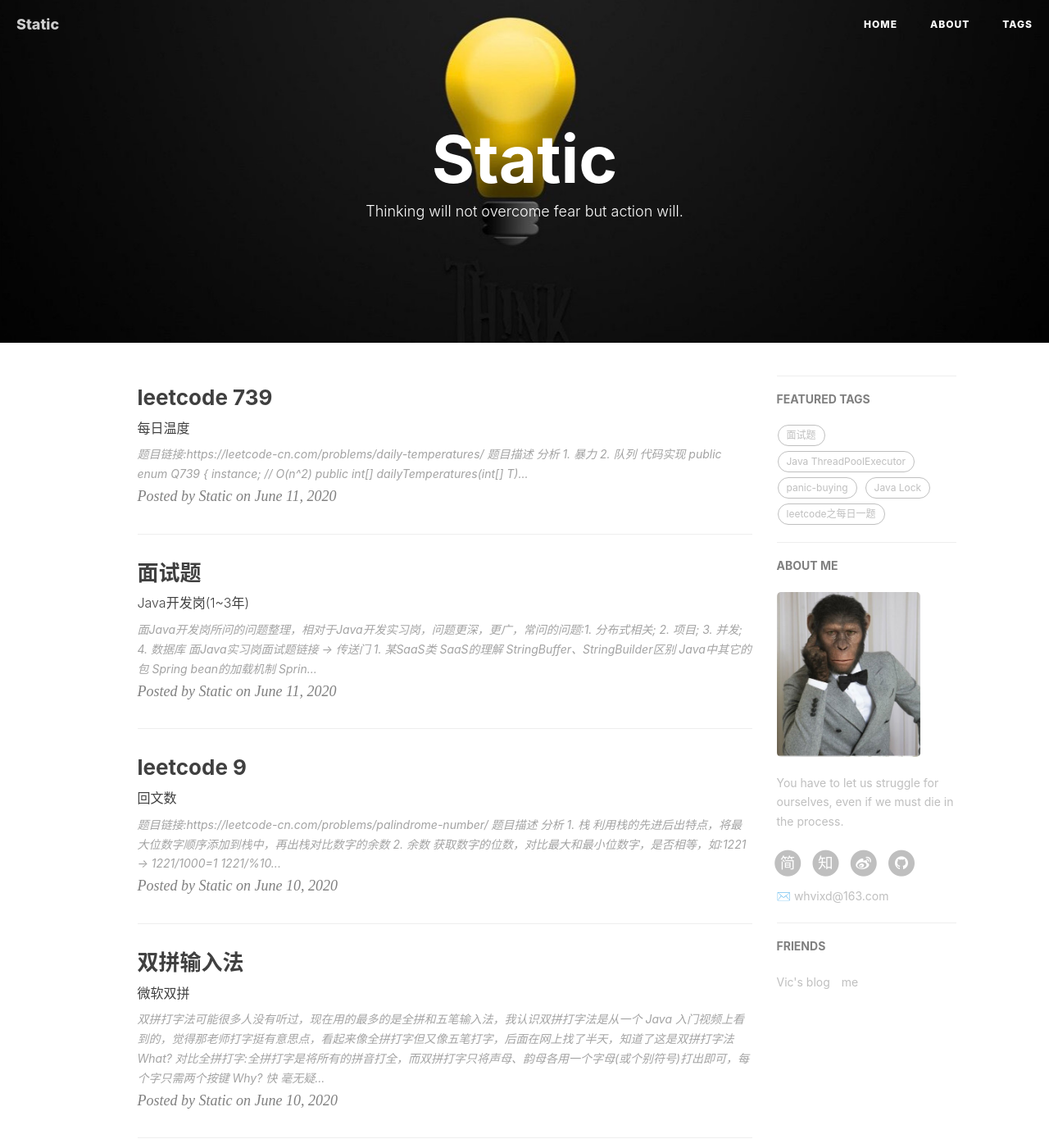
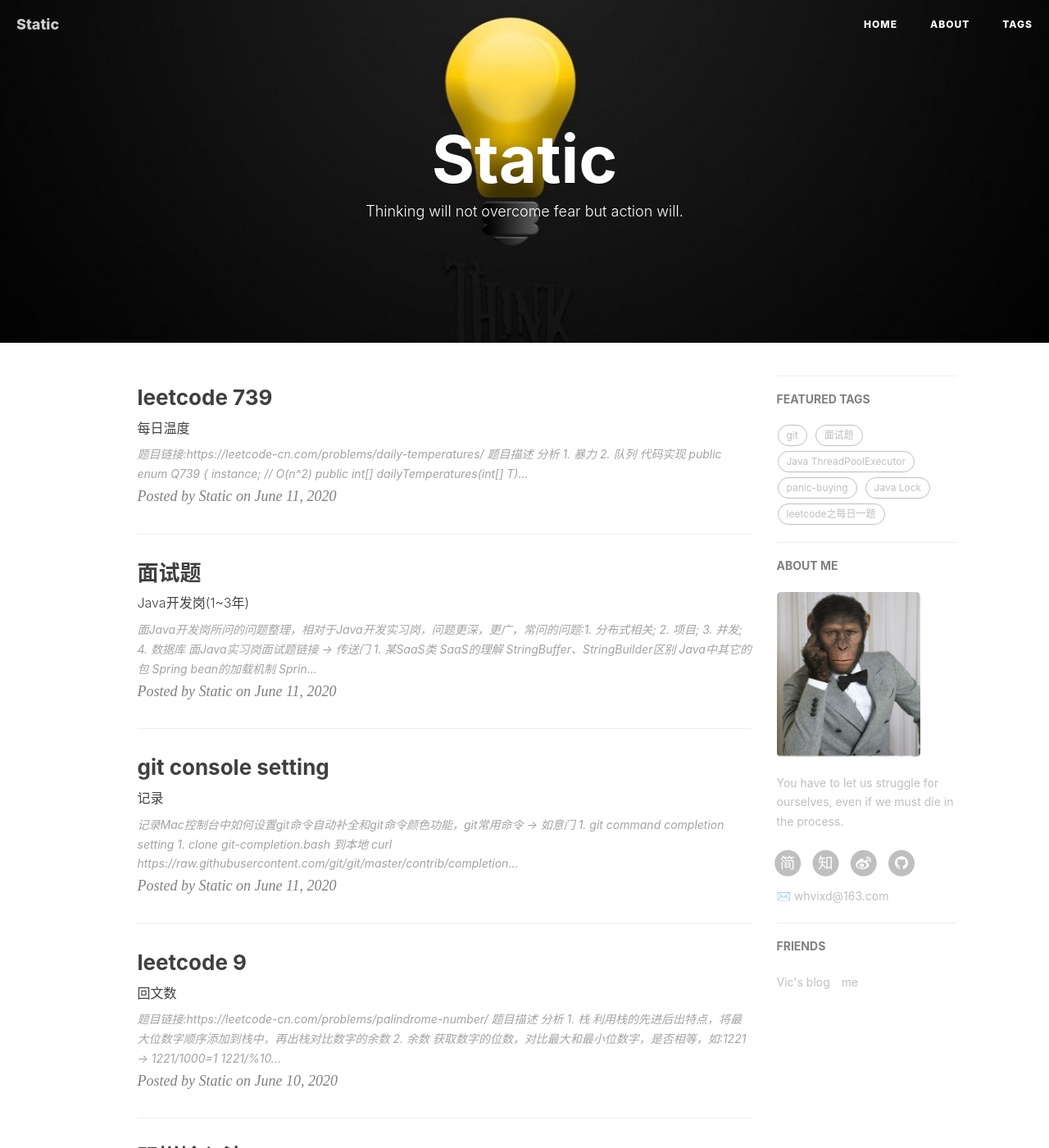
Before and after one commit to whvixd/qilixiang.github.io, a Jekyll site: the page built from index.html, in a window 1280 px wide and 1400 px high. Shown: the whole window at 82% size. Built offline with Jekyll 4.4.1, drawn with Linux system fonts in a browser that asks for light colours; nearby versions of some CDN libraries; the list of posts is cut into pages by our own code; comment, search, counter and statistics services are not loaded; some of the changed text lies outside the part shown.

Commit message:
git-color-and-completion-setting

````diff
--- /dev/null
+++ b/_posts/2020-06-11-git-color-and-completion-setting.md
@@ -0,0 +1,127 @@
+---
+layout:     post
+title:      git console setting
+subtitle:   记录
+date:       2020-06-11
+author:     Static
+header-img:
+catalog: true
+tags:
+    - git
+
+---
+
+> 记录Mac控制台中如何设置git命令自动补全和git命令颜色功能，git常用命令 -> [如意门](http://whvixd.com/2017/08/20/git/)
+
+## 1. git command completion setting
+
+#### 1. clone `git-completion.bash` 到本地
+
+```shell
+curl https://raw.githubusercontent.com/git/git/master/contrib/completion/git-completion.bash -o ~/.git-completion.bash
+```
+
+#### 2. 修改 `~/.bash_profile`
+
+> 添加以下命令
+
+```shell
+# 判断文件是否存在
+if [ -f ~/.git-completion.bash ]; then
+# 若存在，则执行
+. ~/.git-completion.bash
+fi
+```
+
+#### 3. 重新加载生效 `.bash_profile` 文件
+
+```shell
+source ~/.bash_profile
+```
+
+#### 4. 效果图
+
+<html>
+    <img src="/img/tool/git-completion.png" width="500" height="500" />
+</html>
+
+---
+
+## 2. git console color setting
+
+#### 1. `~/.bash_profile` 添加以下命令
+
+```shell
+find_git_branch () {
+
+local dir=. head
+
+until [ "$dir" -ef / ]; do
+
+if [ -f "$dir/.git/HEAD" ]; then
+
+head=$(< "$dir/.git/HEAD")
+
+if [[ $head = ref:\ refs/heads/* ]]; then
+
+git_branch=" (${head#*/*/})"
+
+elif [[ $head != '' ]]; then
+
+git_branch=" → (detached)"
+
+else
+
+git_branch=" → (unknow)"
+
+fi
+
+return
+
+fi
+
+dir="../$dir"
+
+done
+
+git_branch=''
+
+}
+
+PROMPT_COMMAND="find_git_branch; $PROMPT_COMMAND"
+
+black=$'\[\e[1;30m\]'
+
+red=$'\[\e[1;31m\]'
+
+green=$'\[\e[1;32m\]'
+
+yellow=$'\[\e[1;33m\]'
+
+blue=$'\[\e[1;34m\]'
+
+magenta=$'\[\e[1;35m\]'
+
+cyan=$'\[\e[1;36m\]'
+
+white=$'\[\e[1;37m\]'
+
+normal=$'\[\e[m\]'
+
+PS1="$white[$white@$green\h$white:$cyan\W$yellow\$git_branch$white]\$ $normal"
+
+```
+
+#### 2. 重新加载生效 `.bash_profile`文件
+
+```shell
+source ~/.bash_profile
+```
+
+#### 3. 效果图
+
+<html>
+    <img src="/img/tool/git-color-setting.png" width="500" height="500" />
+</html>
+
+> 添加以上配置，终端的界面是不是看起来更舒服了 😆
````
Also changed, not shown: _posts/2017-08-20-git.md (+3 -6 lines), img/tool/git-color-setting.png (added), img/tool/git-completion.png (added).
